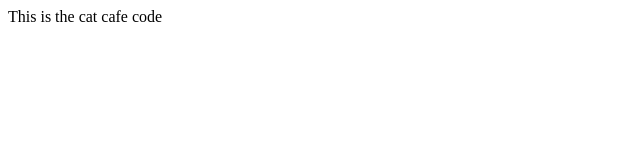
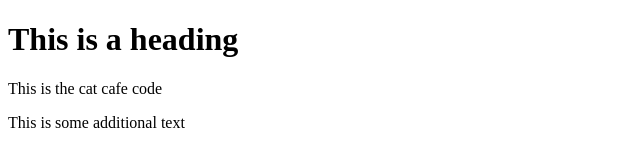
Before and after one commit to natecooper/natecooper.github.io, a plain HTML site: page catcafe/catcafe.html in a window 1280 px wide. Shown: the whole page, without its empty margins (0-640 px from the left). Drawn offline with Linux system fonts and the light colour scheme.

Commit message:
Update catcafe.html

```diff
--- a/catcafe/catcafe.html
+++ b/catcafe/catcafe.html
@@ -7,6 +7,8 @@
     <title>Document</title>
 </head>
 <body>
-    This is the cat cafe code
+    <h1>This is a heading</h1>
+    <p>This is the cat cafe code</p>
+    <p>This is some additional text</p>
 </body>
 </html>
```
